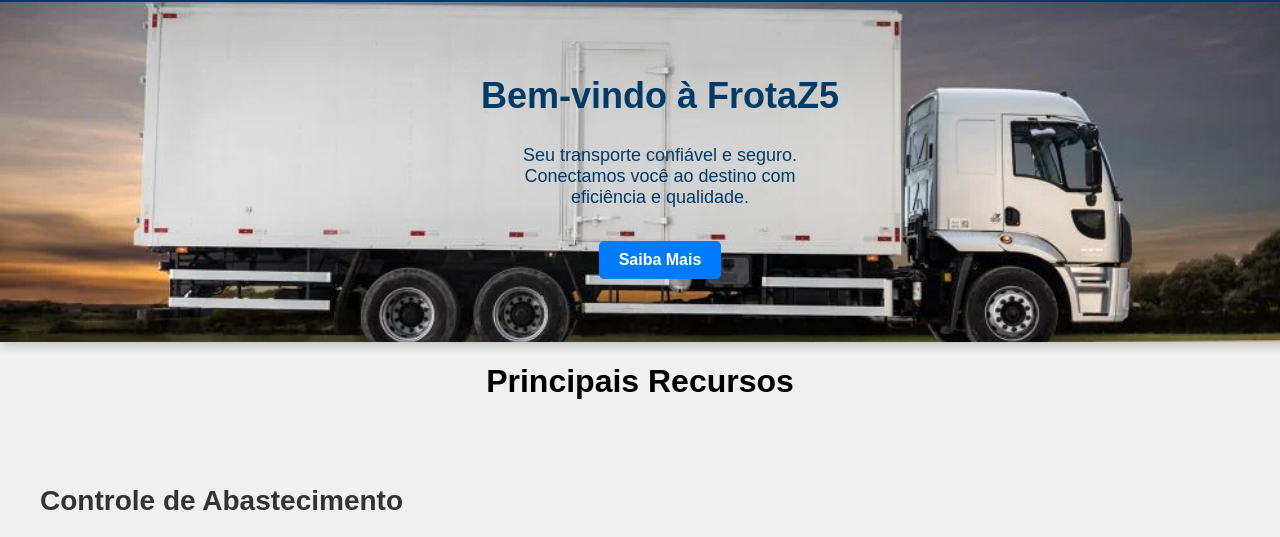
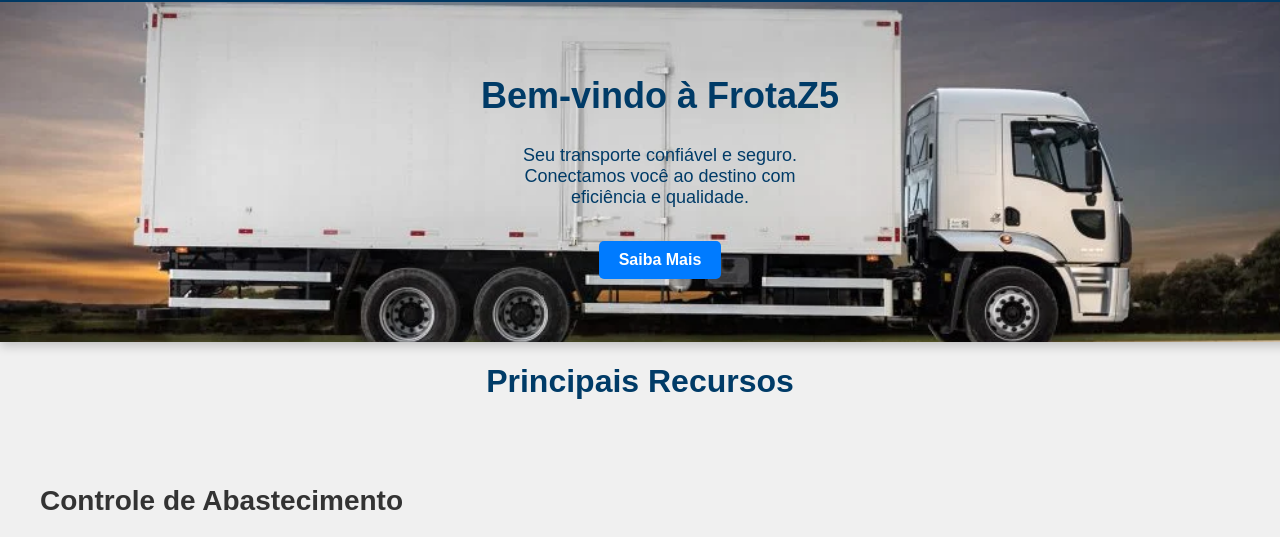
Before and after one commit to Frota-Z5/sistema_frotaZ5, a plain HTML site: page index.html in a window 1280 px wide. Shown: the part 115-652 px from the top of the page. Drawn offline with Linux system fonts and the light colour scheme.

Commit message:
modificado style.css

```diff
--- a/css/style.css
+++ b/css/style.css
@@ -31,6 +31,11 @@ nav ul li a {
 }
 nav ul li a:hover {
   color: var(--primary-color);
+}
+
+h1 {
+  text-align: center;
+  color: #003B67;
 }
 
 /* Estilo do menu suspenso */
--- a/index.html
+++ b/index.html
@@ -45,7 +45,7 @@
     </div>
   </section>
   <!-- titulo -->
-  <h1 style="text-align: center;">Principais Recursos</h1>
+  <h1>Principais Recursos</h1>
   <!-- main -->
   <main class="main-content">
     <div class="main-text">
```
